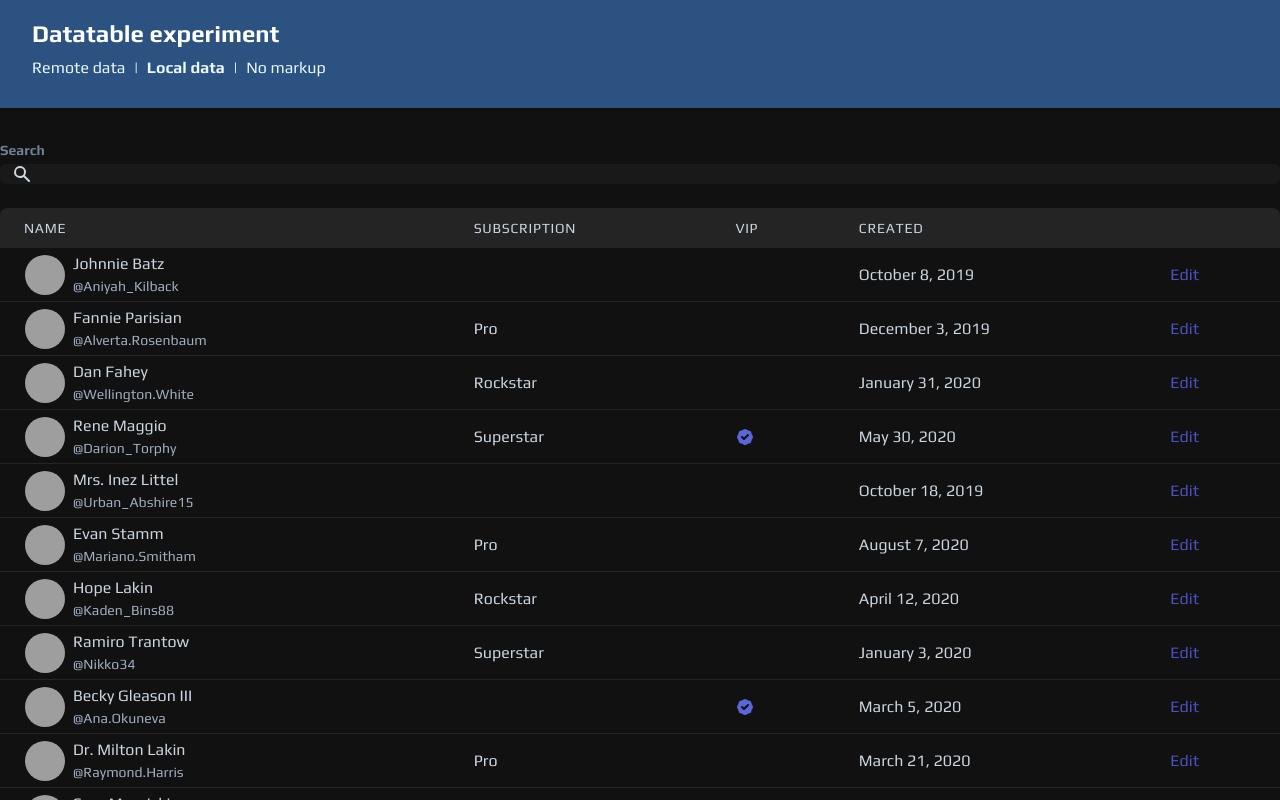
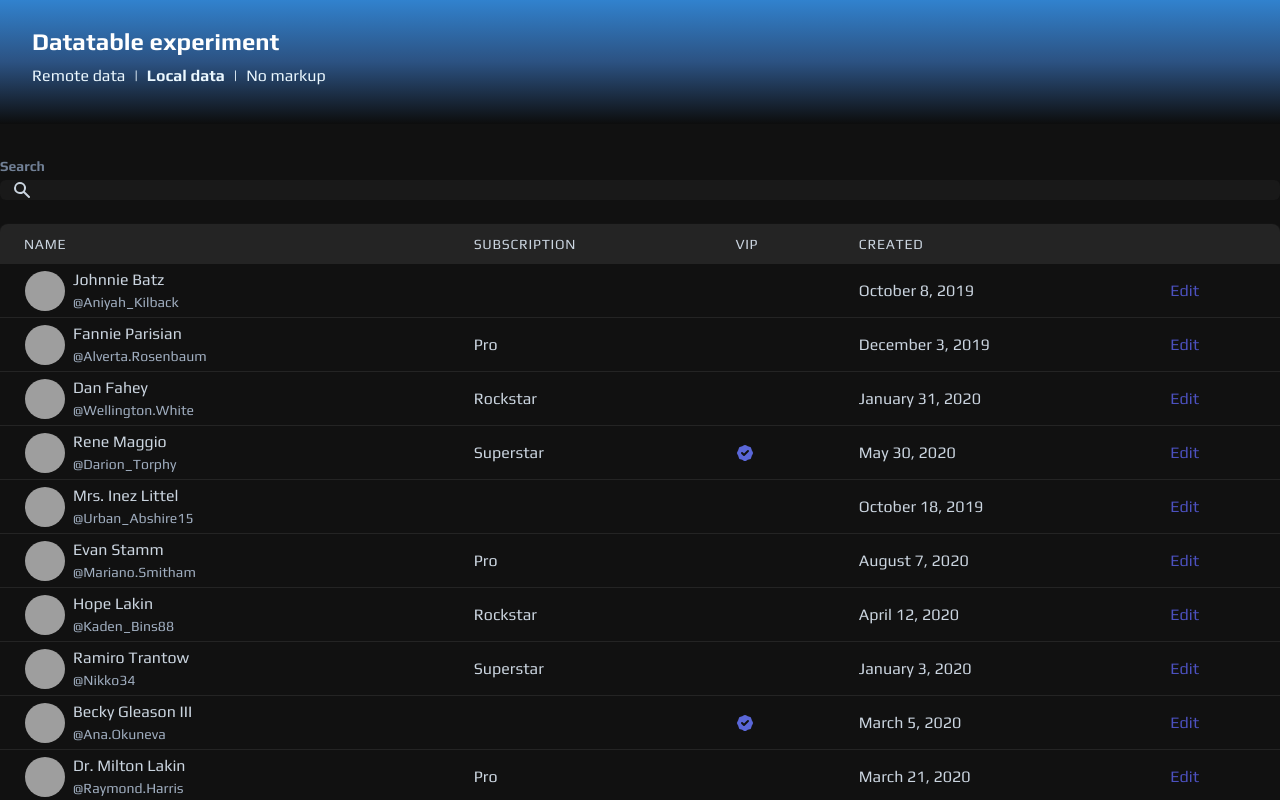
Before and after one commit to Uninen/datatable-experiment, a Vue app: page /local/ in a window 1280 px wide. Built offline with nearby package versions, Linux system fonts and the light colour scheme; grey boxes are pictures that could not be loaded; what @tailwindcss/ui, miragejs would draw is missing.

Commit message:
Styling tweaks

```diff
--- a/src/components/datatable/DataTable.vue
+++ b/src/components/datatable/DataTable.vue
@@ -1,5 +1,5 @@
 <script lang="ts">
-import { defineComponent, provide, PropType, watchEffect, h, ref, watch, toRaw } from 'vue'
+import { defineComponent, provide, PropType, watchEffect, h, ref, watch } from 'vue'
 
 import mitt from 'mitt'
 import MiniSearch from 'minisearch'
--- a/src/views/Frame.vue
+++ b/src/views/Frame.vue
@@ -5,7 +5,9 @@
       'bg-dark-700': $route.path === '/local/',
     }"
   >
-    <div class="w-full px-2 py-2 mb-8 text-blue-100 bg-blue-800 sm:py-4 sm:px-8">
+    <div
+      class="w-full px-2 py-2 mb-8 text-blue-100 bg-gradient-to-b from-blue-600 via-blue-800 to-dark-800 sm:py-6 sm:px-8"
+    >
       <div class="flex items-center justify-center pb-2 sm:justify-between">
         <div>
           <h1 class="text-2xl font-bold text-white">Datatable experiment</h1>
```
